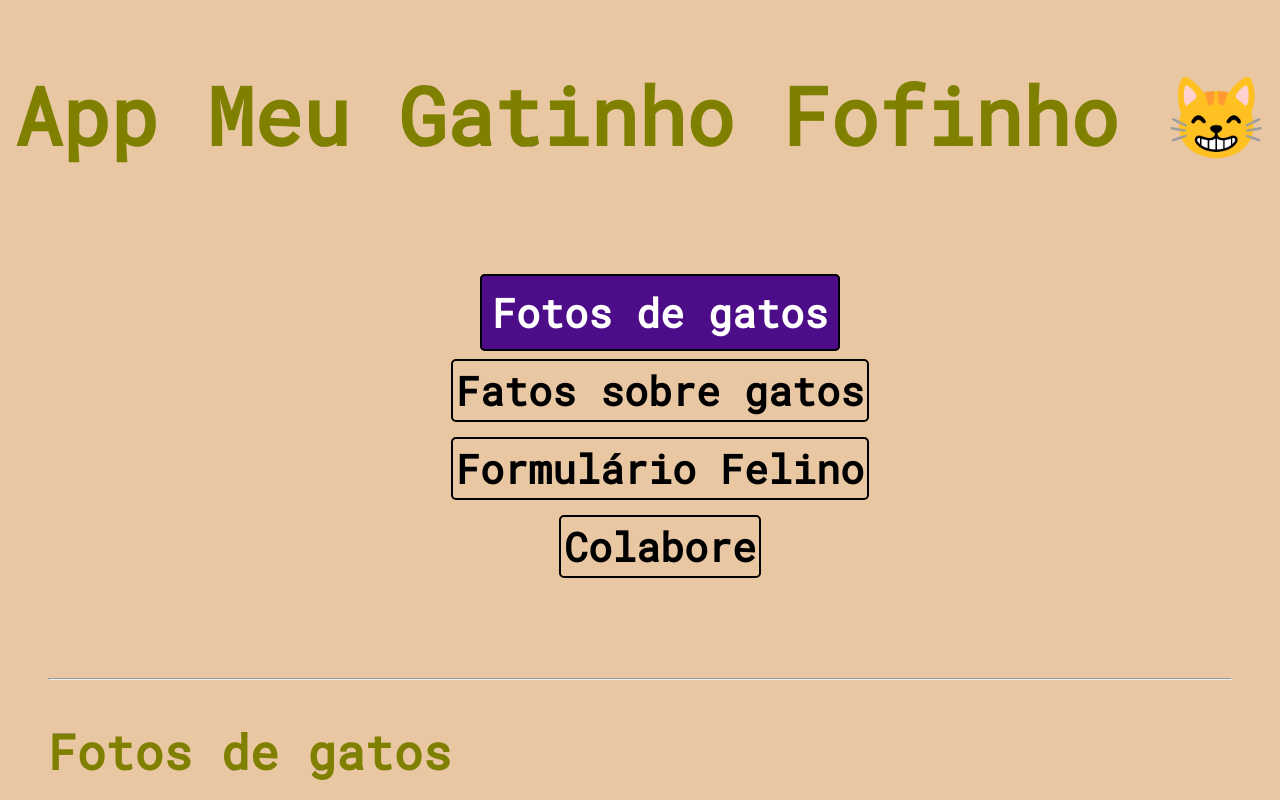
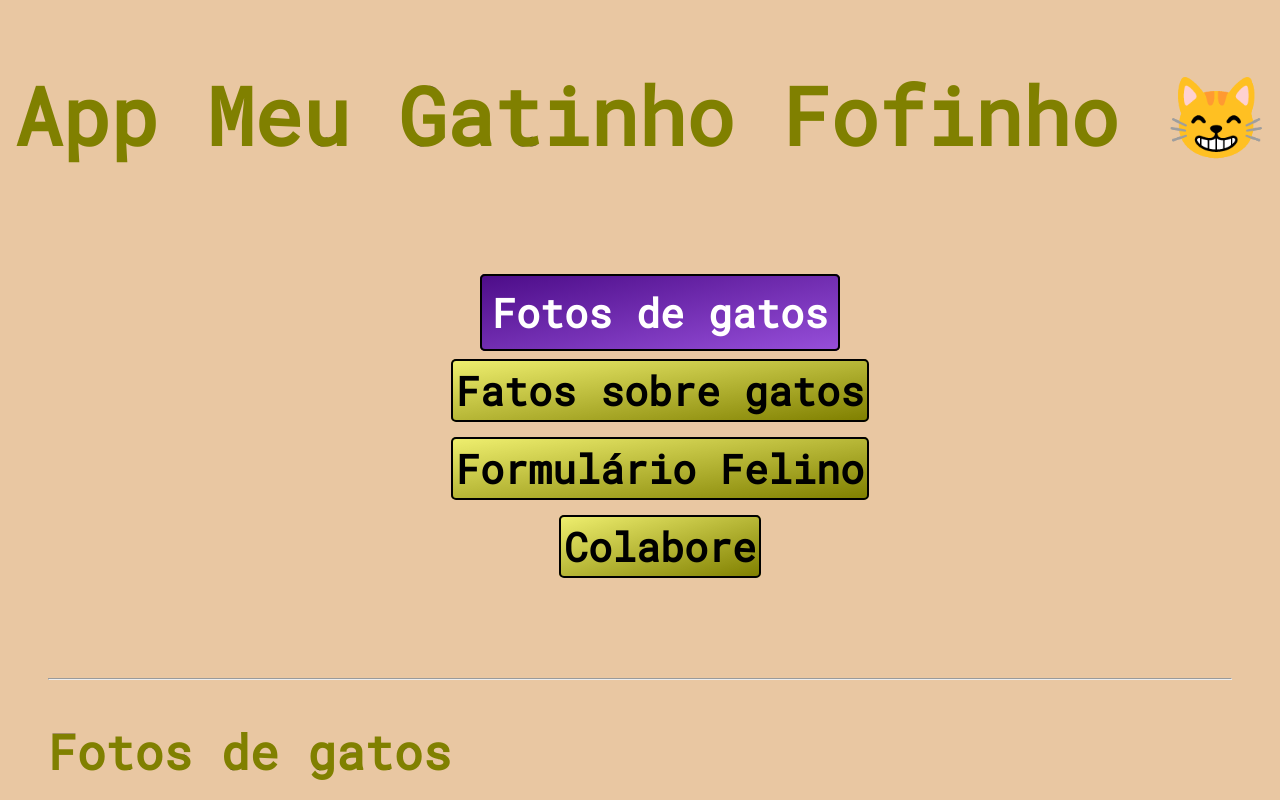
Before and after one commit to Yan-Skywalker/test_g, a plain HTML site: page index.html in a window 1280 px wide. In both pictures the pointer is over the link "Fotos de gatos". Shown: the top 800 px of the page. Drawn offline with Linux system fonts and the light colour scheme.

Commit message:
nova alteração

```diff
--- a/style.css
+++ b/style.css
@@ -32,10 +32,11 @@ nav a {
     border: 2px solid black;
     border-radius: 5px;
     padding: 3px;
+    background-image: linear-gradient(to top left, olive, rgb(238, 238, 110));
 }
 
 nav a:hover {
-    background-color: rgb(77, 13, 137);
+    background-image: linear-gradient(to top left,rgb(150, 78, 217), rgb(77, 13, 137));
     color: white;
     border-radius: 5px;
     padding: 10px;
```
